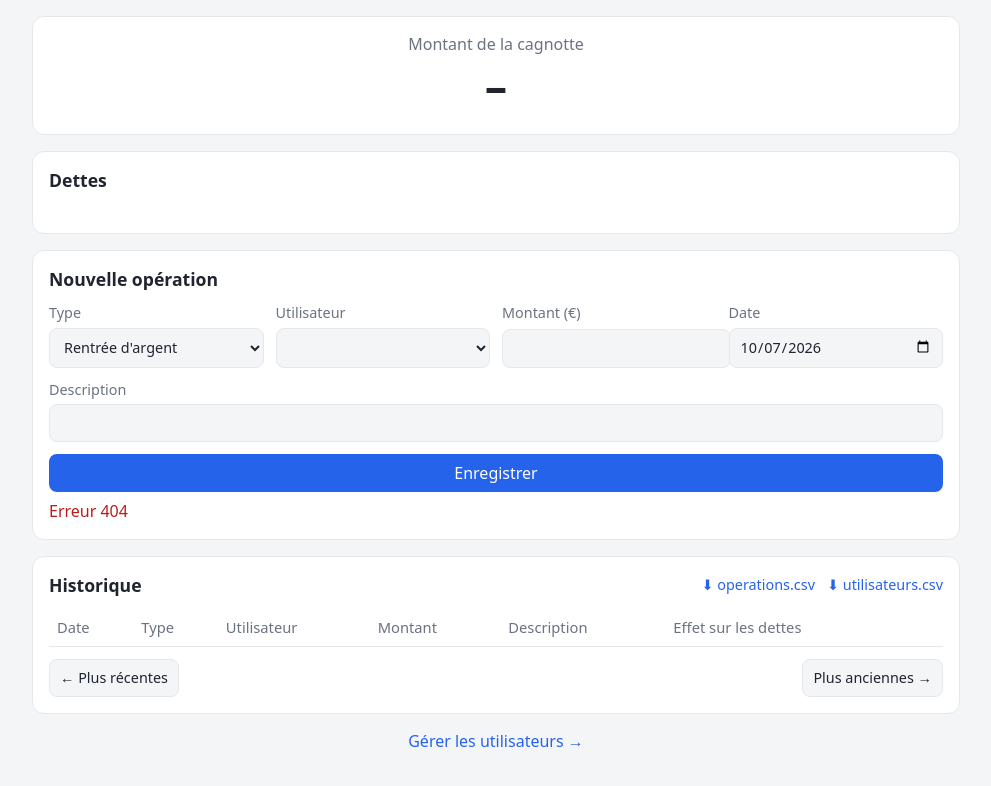
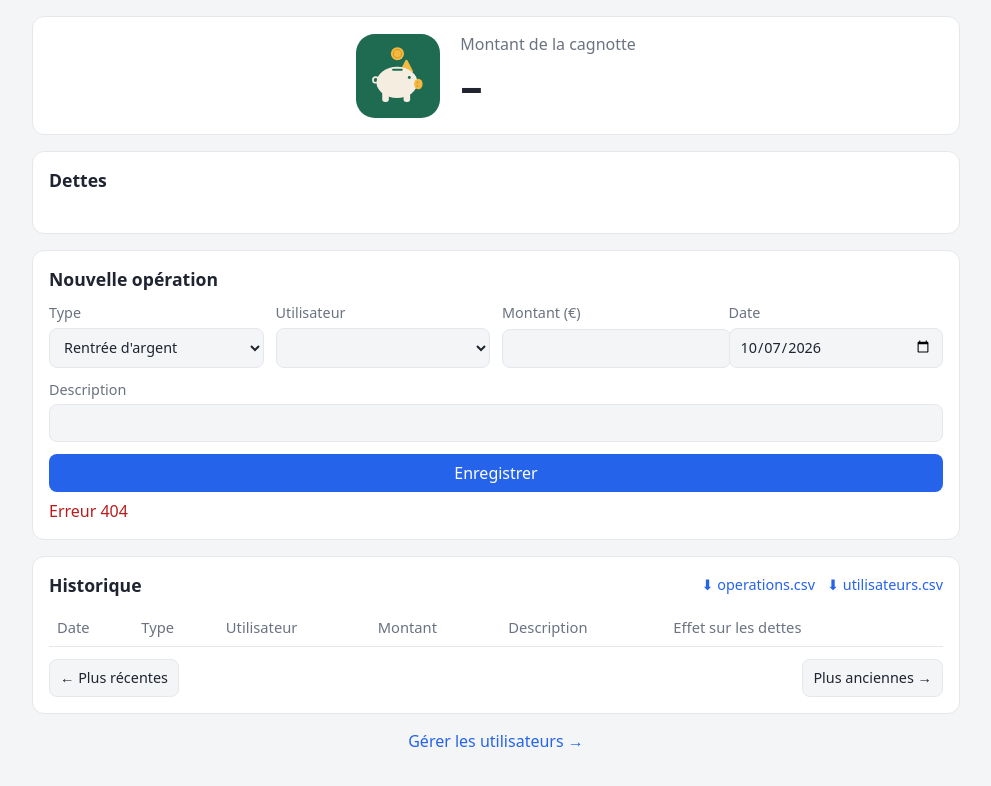
Before and after one commit to CytriG/Cagnotte, a plain HTML site: page app/static/index.html in a window 1280 px wide. Shown: the whole page, without its empty margins (144-1135 px from the left). Drawn offline with Linux system fonts and the light colour scheme; no server answers.

Commit message:
add icone

```diff
--- a/app/static/index.html
+++ b/app/static/index.html
@@ -10,8 +10,11 @@
 <body>
   <main>
     <section class="card pot">
-      <div class="label">Montant de la cagnotte</div>
-      <div id="pot" class="amount">–</div>
+      <img src="/icone.svg" alt="" class="pot-icon">
+      <div>
+        <div class="label">Montant de la cagnotte</div>
+        <div id="pot" class="amount">–</div>
+      </div>
     </section>
 
     <section class="card">
--- a/app/static/style.css
+++ b/app/static/style.css
@@ -7,7 +7,8 @@ body { margin:0; background:var(--bg); color:var(--text); font:16px/1.4 system-u
 main { max-width:960px; margin:0 auto; padding:16px; display:grid; gap:16px; }
 .card { background:var(--card); border:1px solid var(--border); border-radius:12px; padding:16px; }
 h2 { margin:0 0 12px; font-size:1.1rem; }
-.pot { text-align:center; }
+.pot { display:flex; align-items:center; justify-content:center; gap:20px; text-align:left; }
+.pot-icon { width:84px; height:84px; flex:none; }
 .pot .label { color:var(--muted); }
 .pot .amount { font-size:2.8rem; font-weight:700; }
 .debts { display:flex; flex-wrap:wrap; gap:8px; margin-bottom:12px; }
```
